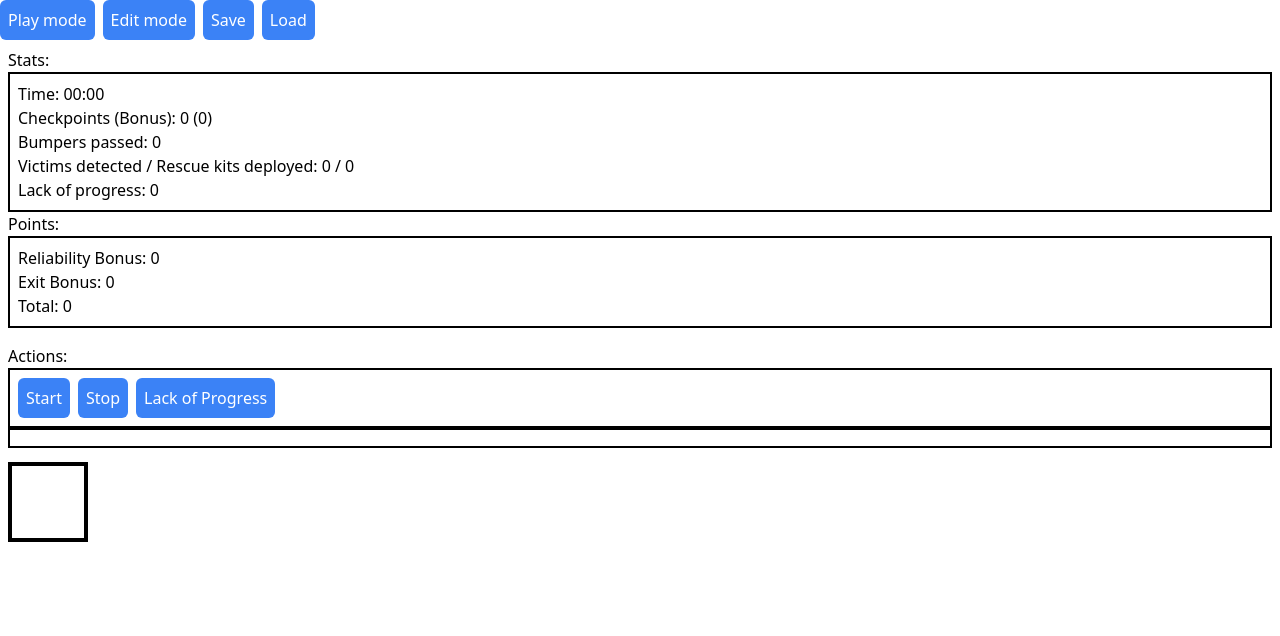
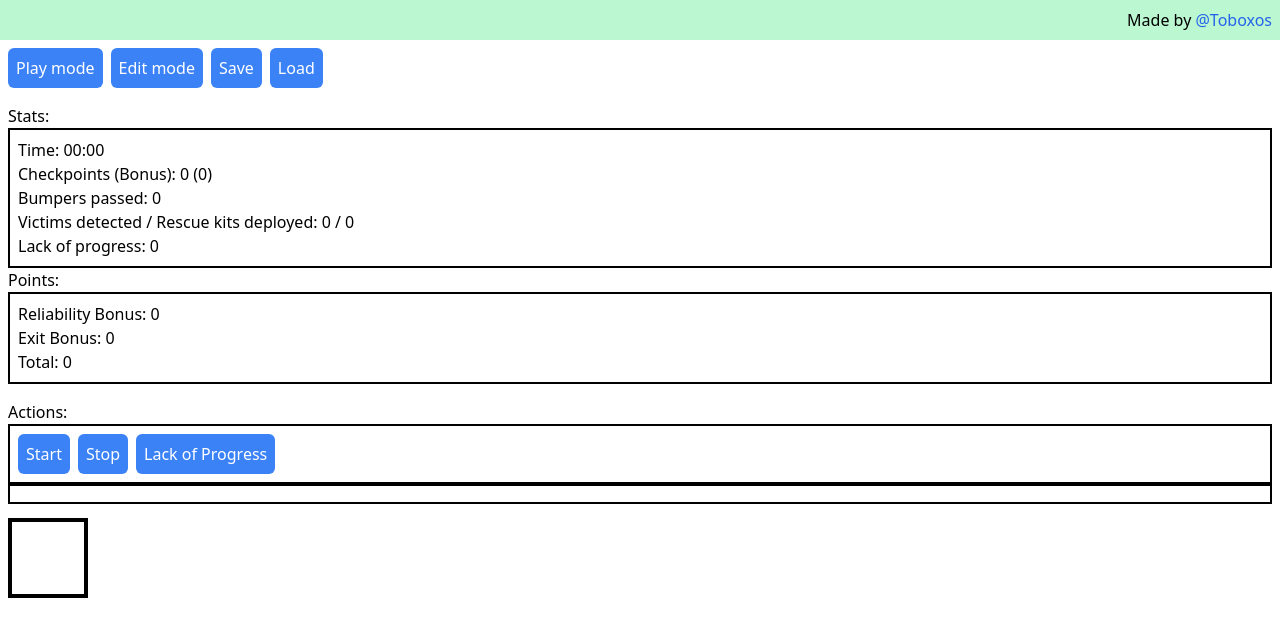
Before and after one commit to Toboxos/rcj-maze-entry-editor, a Vue app: page / in a window 1280 px wide. Shown: the top 636 px of the page. Built offline with nearby package versions, Linux system fonts and the light colour scheme.

Commit message:
Added attribution

```diff
--- a/src/components/Maze.vue
+++ b/src/components/Maze.vue
@@ -1,6 +1,10 @@
 <template>
   <div>
-    <div class="space-x-2">
+    <div class="p-2 text-right bg-green-200">
+      Made by <a href="https://toboxos.de" class="text-blue-600 hover:text-blue-800">@Toboxos</a>
+    </div>
+
+    <div class="p-2 space-x-2">
       <button class="btn p-2" @click="play">Play mode</button>
       <button class="btn p-2" @click="edit">Edit mode</button>
 
```
